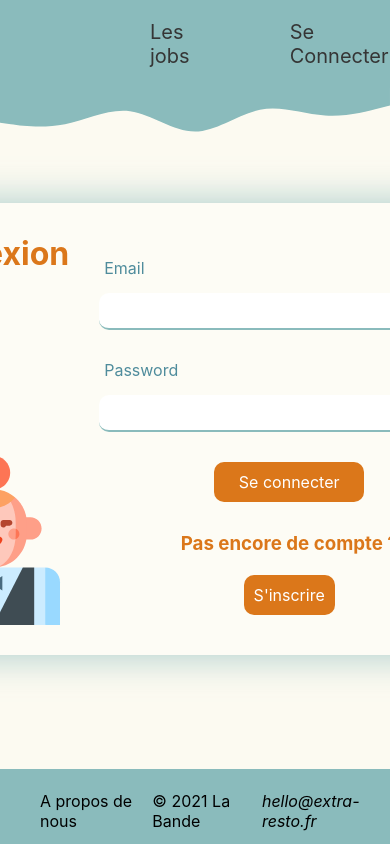
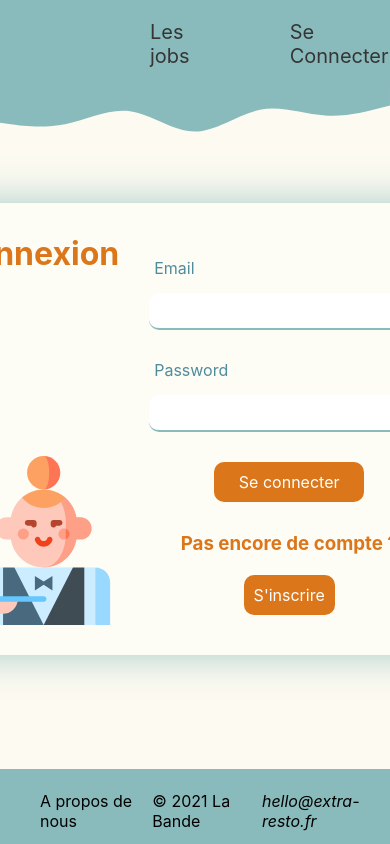
Before and after one commit to extra-resto/extra-resto-app, a Next.js app: page /login in a window 390 px wide. Built offline with nearby package versions, Linux system fonts and the light colour scheme.

Commit message:
fix responsive login

```diff
--- a/components/FormLogin/FormLogin.module.scss
+++ b/components/FormLogin/FormLogin.module.scss
@@ -4,11 +4,11 @@
 }
 
 .FormLogin {
-  width: 400px;
   display: flex;
   flex-direction: column;
 
   input {
+    width: 260px;
     box-sizing: content-box;
     margin: 15px 10px 30px 10px;
     border: none;
```
